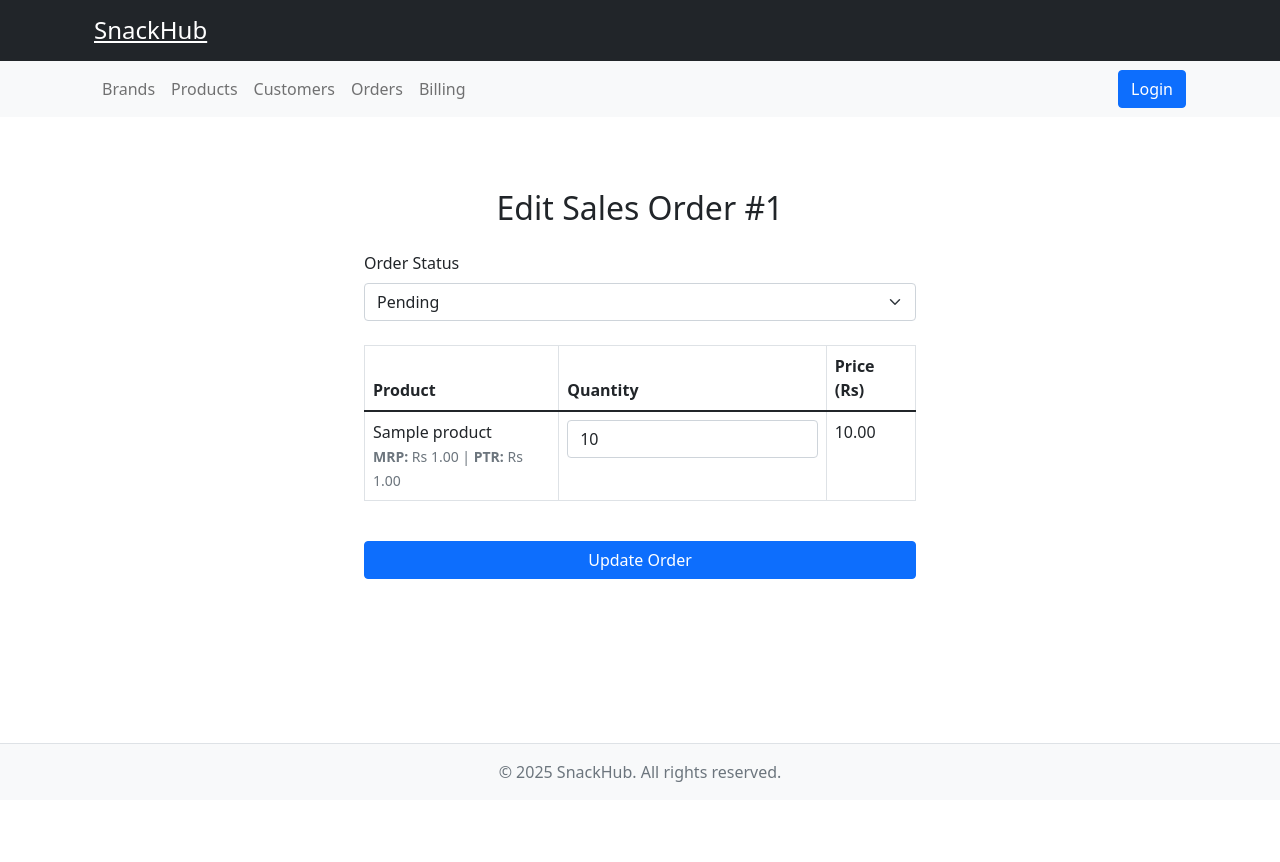
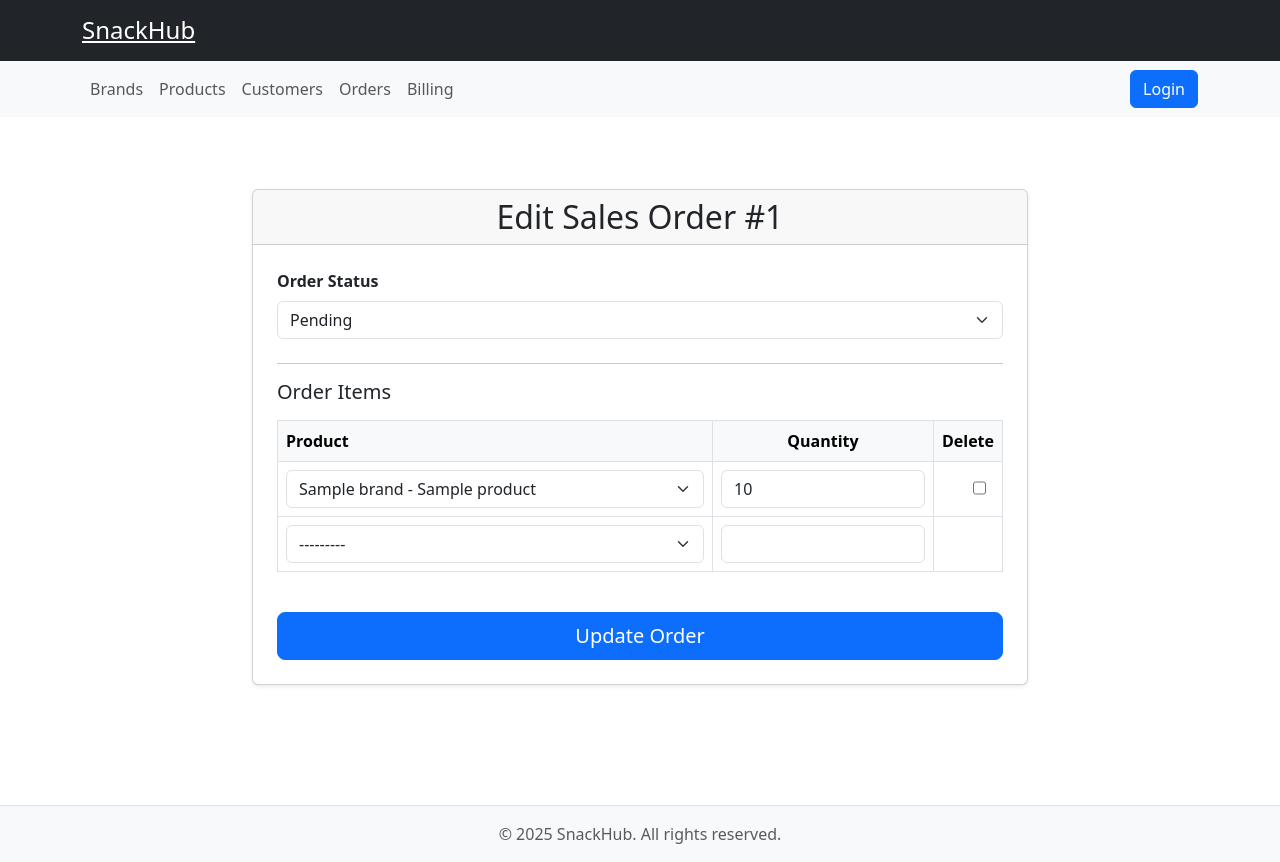
Before and after one commit to pranavkamat7/SusegadSnacks, a Django app: page /orders/salesorder/edit/1/ in a window 1280 px wide. Before the commit the page ends 782 px from the top, so only its background shows below. Run offline with Django 5.2, Linux system fonts and the light colour scheme; tables that the repository leaves empty hold one stand-in row (values such as "Sample post").

Commit message:
new changes

```diff
--- a/orders/views.py
+++ b/orders/views.py
@@ -269,44 +269,61 @@ def order_success(request, pk):
     return render(request, 'orders/order_success.html', context)
 
 # Edit existing order — shows and allows update of order items and quantities
+from django.forms import modelformset_factory
+from django import forms
 def edit_order(request, pk):
     order = get_object_or_404(SalesOrder, pk=pk)
-    products = order.items.all()
+
+    OrderItemFormSet = modelformset_factory(
+        OrderItem,
+        fields=('product', 'quantity'),
+        extra=1,
+        can_delete=True,
+        widgets={
+            'product': forms.Select(attrs={'class': 'form-select'}),
+            'quantity': forms.NumberInput(attrs={'class': 'form-control', 'min': '0'}),
+        }
+    )
 
     if request.method == 'POST':
-        # Update quantities
-        updated_quantities = {}
-        for key, val in request.POST.items():
-            if key.startswith('quantity_') and val.isdigit():
-                item_id = key.split('_')[1]
-                qty = int(val)
-                updated_quantities[item_id] = qty
+        formset = OrderItemFormSet(request.POST, queryset=order.items.all())
 
-        # Update total price for items
-        total = 0
-        for item in products:
-            if str(item.id) in updated_quantities:
-                new_qty = updated_quantities[str(item.id)]
-                item.quantity = new_qty
-                item.price = item.product.ptr * new_qty
-                item.save()
-                total += item.price
-            else:
-                total += item.price  # unchanged if not in POST
+        if formset.is_valid():
+            instances = formset.save(commit=False)
 
-        # Update SalesOrder status from POST data
-        new_status = request.POST.get('status')
-        if new_status and new_status != order.status:
-            order.status = new_status
+            for instance in instances:
+                # This ensures newly added items are linked to the current order
+                if not instance.order_id:
+                    instance.order = order
+                # Set the price per unit at the time of saving
+                instance.price = instance.product.ptr
+                instance.save()
 
-        order.total_amount = total
-        order.save()
-        return redirect('orders:order_success', pk=order.pk)
+            for obj in formset.deleted_objects:
+                obj.delete()
 
-    # If GET, pass available statuses to template (assuming SalesOrder.STATUS_CHOICES exists)
-    status_choices = getattr(order, 'STATUS_CHOICES', [])
-    return render(request, 'orders/edit_order.html', {
+            order.total_amount = sum(item.price * item.quantity for item in order.items.all())
+            order.status = request.POST.get('status', order.status)
+            order.save()
+
+            return redirect('orders:detail', pk=order.pk)
+    else:
+        # GET request logic
+        formset = OrderItemFormSet(queryset=order.items.all())
+
+        # --- This is the key logic to filter the dropdown ---
+        # Get a list of product IDs already in this order
+        existing_product_ids = order.items.values_list('product_id', flat=True)
+
+        # The 'extra' form is the last one in the formset.
+        # We will modify its 'product' field's queryset.
+        if formset.forms:
+            last_form = formset.forms[-1]
+            last_form.fields['product'].queryset = Product.objects.exclude(id__in=existing_product_ids)
+
+    context = {
         'order': order,
-        'products': products,
-        'status_choices': status_choices,
-    })
+        'formset': formset,
+        'status_choices': SalesOrder.STATUS_CHOICES,
+    }
+    return render(request, 'orders/edit_order.html', context)
--- a/templates/base.html
+++ b/templates/base.html
@@ -4,13 +4,16 @@
     <meta charset="UTF-8" />
     <meta name="viewport" content="width=device-width, initial-scale=1" />
     <title>{% block title %}SnackHub{% endblock %}</title>
-    <link href="https://cdn.jsdelivr.net/npm/bootstrap@5.3.0/dist/css/bootstrap.min.css" rel="stylesheet" />
-    <!-- Your existing CSS links -->
-    <link href="https://cdn.jsdelivr.net/npm/bootstrap@5.1.3/dist/css/bootstrap.min.css" rel="stylesheet">
 
-    <!-- === Add Bootstrap Datepicker CSS here === -->
+    <!-- Bootstrap 5.3 CSS -->
+    <link href="https://cdn.jsdelivr.net/npm/bootstrap@5.3.0/dist/css/bootstrap.min.css" rel="stylesheet">
+    <!-- Bootstrap Icons CSS -->
+    <link rel="stylesheet" href="https://cdn.jsdelivr.net/npm/bootstrap-icons@1.10.5/font/bootstrap-icons.css">
+    <!-- Bootstrap Datepicker CSS -->
     <link rel="stylesheet" href="https://cdnjs.cloudflare.com/ajax/libs/bootstrap-datepicker/1.9.0/css/bootstrap-datepicker.min.css">
+
     <style>
+        /* Sticky Footer CSS */
         html, body {
             height: 100%;
             margin: 0;
@@ -21,31 +24,41 @@
             min-height: 100vh;
         }
         main.container {
-        flex: 1 0 auto; /* grow to fill available vertical space */
+            flex: 1 0 auto; /* Allow main content to grow */
         }
         footer {
-        flex-shrink: 0; /* prevent shrinking */
+            flex-shrink: 0; /* Prevent footer from shrinking */
         }
     </style>
+
     {% block extra_css %}{% endblock %}
 </head>
-<body>
+<body class="d-flex flex-column">
+
    {% include 'includes/header.html' %}
     {% include 'includes/nav.html' %}
 
-    <main class="container mt-4">
+    <main class="container mt-4 mb-4">
         {% include 'includes/messages.html' %}
         {% block content %}{% endblock %}
     </main>
 
     {% include 'includes/footer.html' %}
+
+    <!-- === JAVASCRIPT LIBRARIES === -->
+    <!-- Order is important: jQuery -> Bootstrap Bundle -> Datepicker -->
+
+    <!-- 1. jQuery (required by Bootstrap Datepicker) -->
+    <script src="https://code.jquery.com/jquery-3.6.0.min.js"></script>
+
+    <!-- 2. Bootstrap Bundle JS (includes Popper.js for dropdowns) -->
     <script src="https://cdn.jsdelivr.net/npm/bootstrap@5.3.0/dist/js/bootstrap.bundle.min.js"></script>
-    <!-- Your existing JS scripts -->
-    <script src="https://code.jquery.com/jquery-3.6.0.min.js"></script>
-    <script src="https://cdn.jsdelivr.net/npm/bootstrap@5.1.3/dist/js/bootstrap.bundle.min.js"></script>
 
-    <!-- === Add Bootstrap Datepicker JS here === -->
+    <!-- 3. Bootstrap Datepicker JS -->
     <script src="https://cdnjs.cloudflare.com/ajax/libs/bootstrap-datepicker/1.9.0/js/bootstrap-datepicker.min.js"></script>
+
+    <!-- Block for page-specific JavaScript -->
     {% block extra_js %}{% endblock %}
+
 </body>
 </html>
--- a/templates/orders/edit_order.html
+++ b/templates/orders/edit_order.html
@@ -1,60 +1,68 @@
 {% extends "base.html" %}
 {% block content %}
-<div class="container my-5" style="max-width: 600px;">
-  <h2 class="mb-4 text-center">Edit Sales Order #{{ order.pk }}</h2>
-  <form method="post" class="needs-validation" novalidate>
+<div class="container my-5" style="max-width: 800px;">
+    <div class="card shadow-sm">
+        <div class="card-header">
+            <h2 class="mb-0 text-center">Edit Sales Order #{{ order.pk }}</h2>
+        </div>
+        <div class="card-body p-4">
+            <form method="post">
                 {% csrf_token %}
+
+                <!-- Order Status -->
                 <div class="mb-4">
-    <label for="status" class="form-label">Order Status</label>
-    <select id="status" name="status" class="form-select" required>
+                    <label for="status" class="form-label fw-bold">Order Status</label>
+                    <select id="status" name="status" class="form-select">
                         {% for value, label in status_choices %}
                             <option value="{{ value }}" {% if order.status == value %}selected{% endif %}>{{ label }}</option>
                         {% endfor %}
                     </select>
                 </div>
-    <table class="table table-bordered">
-      <thead>
+
+                <hr>
+
+                <!-- Order Items Formset -->
+                <h5 class="mb-3">Order Items</h5>
+                {{ formset.management_form }}
+                <div class="table-responsive">
+                    <table class="table table-bordered align-middle">
+                        <thead class="table-light">
                             <tr>
-          <th>Product</th>
-          <th>Quantity</th>
-          <th>Price (Rs)</th>
+                                <th style="width: 60%;">Product</th>
+                                <th class="text-center">Quantity</th>
+                                <th class="text-center">Delete</th>
                             </tr>
                         </thead>
                         <tbody>
-        {% for item in products %}
+                            {% for form in formset %}
                                 <tr>
                                     <td>
-              {{ item.product.name }}
-              <br>
-              <small class="text-muted">
-                  <strong>MRP:</strong> Rs {{ item.product.mrp|floatformat:2 }} |
-                  <strong>PTR:</strong> Rs {{ item.product.ptr|floatformat:2|default:"N/A" }}
-              </small>
-          </td>            <td>
-              <input type="number" name="quantity_{{ item.id }}" value="{{ item.quantity }}" min="0" class="form-control" required>
+                                        {{ form.id }} {# Important hidden field #}
+                                        {{ form.product }}
+                                        {% if form.product.errors %}<div class="text-danger small mt-1">{{ form.product.errors.as_text }}</div>{% endif %}
                                     </td>
-            <td>{{ item.price|floatformat:2 }}</td>
+                                    <td>
+                                        {{ form.quantity }}
+                                        {% if form.quantity.errors %}<div class="text-danger small mt-1">{{ form.quantity.errors.as_text }}</div>{% endif %}
+                                    </td>
+                                    <td class="text-center">
+                                        {% if form.instance.pk %}
+                                            <div class="form-check d-flex justify-content-center">
+                                                {{ form.DELETE }}
+                                            </div>
+                                        {% endif %}
+                                    </td>
                                 </tr>
                             {% endfor %}
                         </tbody>
                     </table>
-    <button type="submit" class="btn btn-primary w-100 mt-4">Update Order</button>
+                </div>
+
+                <div class="d-grid mt-4">
+                    <button type="submit" class="btn btn-primary btn-lg">Update Order</button>
+                </div>
             </form>
         </div>
-
-<script>
-(() => {
-  'use strict'
-  const forms = document.querySelectorAll('.needs-validation')
-  Array.from(forms).forEach(form => {
-    form.addEventListener('submit', event => {
-      if (!form.checkValidity()) {
-        event.preventDefault()
-        event.stopPropagation()
-      }
-      form.classList.add('was-validated')
-    }, false)
-  })
-})()
-</script>
+    </div>
+</div>
 {% endblock %}
```
Also changed, not shown: billing/views.py (+21 -2 lines), templates/billing/expense_list.html (+69 -15 lines). Lines whose indentation alone changed are shown as unchanged.
